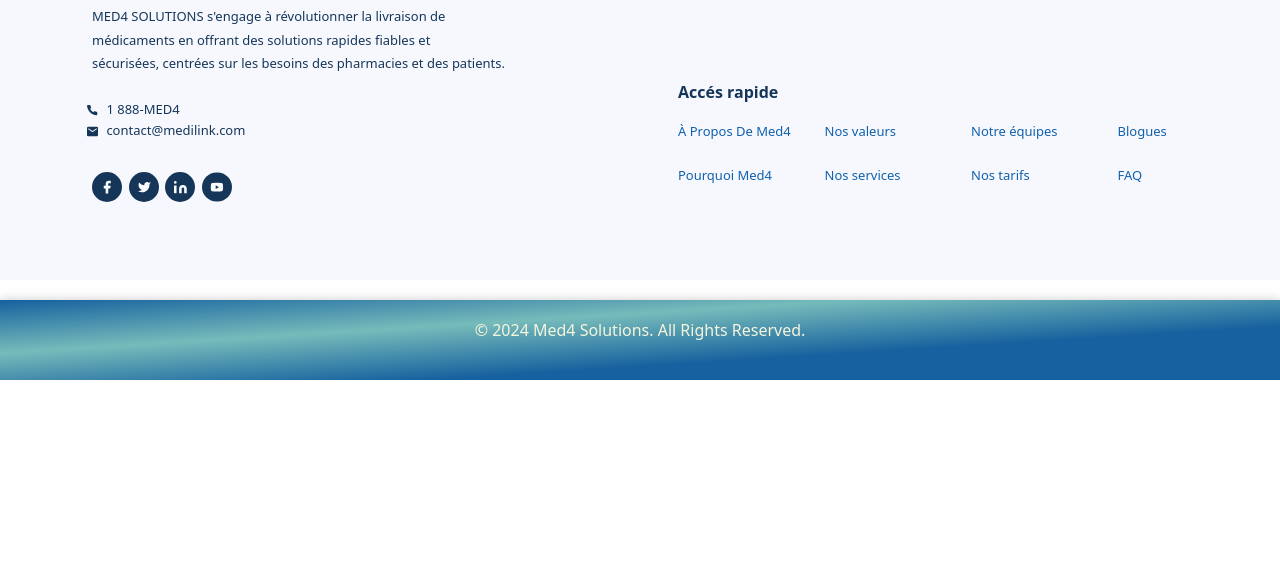
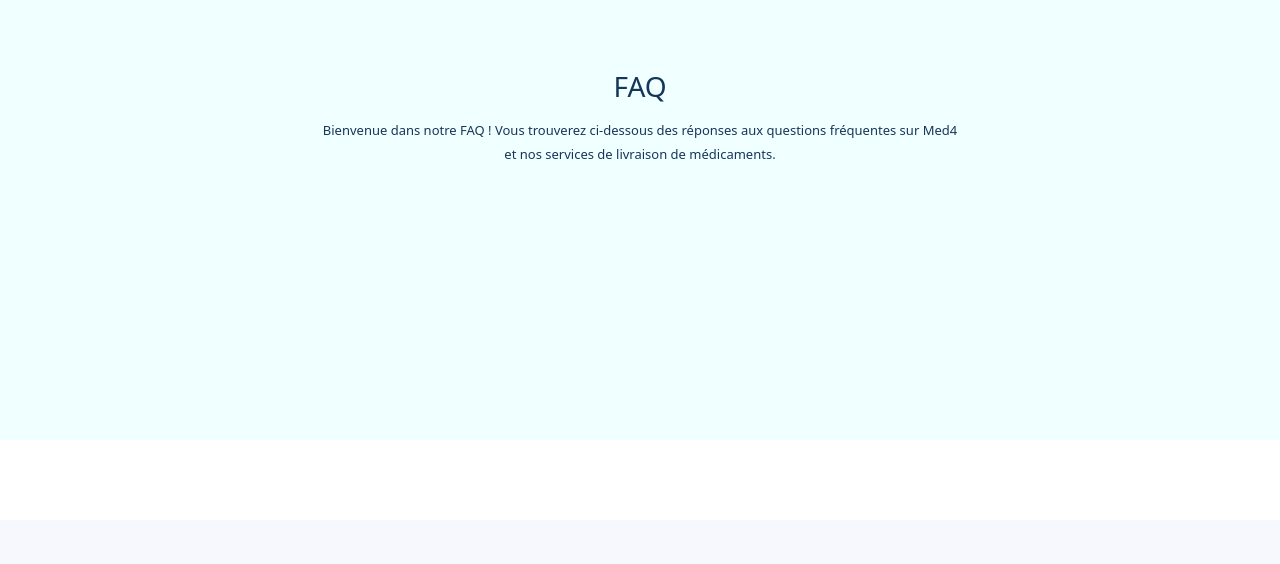
Before and after one commit to jihenJN/med4-site, an Angular app: page / in a window 1280 px wide. Shown: the part 4560-5124 px from the top of the page. Before the commit the page ends 4940 px from the top, so only its background shows below. Built offline with nearby package versions, Linux system fonts and the light colour scheme; grey boxes are pictures that could not be loaded.

Commit message:
feat FAQ  in progress

```diff
--- a/src/app/app.component.html
+++ b/src/app/app.component.html
@@ -7,4 +7,5 @@
 <app-pricing></app-pricing>
 <router-outlet></router-outlet>
 <app-blogs></app-blogs>
+<app-faq></app-faq>
 <app-footer> </app-footer>
--- a/src/app/app.module.ts
+++ b/src/app/app.module.ts
@@ -12,10 +12,11 @@
 import { PartnersComponent } from './partners/partners.component';
 import { PricingComponent } from './pricing/pricing.component';
 import { BlogsComponent } from './blogs/blogs.component';
+import { FAQComponent } from './faq/faq.component';
 
 
 @NgModule({
-  declarations: [AppComponent, FooterComponent, NavbarComponent, HomeComponent, AboutComponent, ValueComponent, ServicesComponent, PartnersComponent, PricingComponent, BlogsComponent],
+  declarations: [AppComponent, FooterComponent, NavbarComponent, HomeComponent, AboutComponent, ValueComponent, ServicesComponent, PartnersComponent, PricingComponent, BlogsComponent, FAQComponent],
   imports: [BrowserModule, AppRoutingModule],
   providers: [],
   bootstrap: [AppComponent],
--- /dev/null
+++ b/src/app/faq/faq.component.css
@@ -0,0 +1,39 @@
+.section-FAQ {
+
+    background-color: #F0FFFF;
+    height: 80vh; /* 50% of the viewport height */
+    display: flex;
+    width: 100%;
+    flex-direction: column;
+    justify-content:center; /* Vertically center */
+    align-items: center;
+
+  }
+
+.big-title-FAQ{
+    text-align: center;
+    color:#163659;
+    margin-bottom: 20px;
+  }
+
+  .text-style-FAQ{
+    font-size: small;
+    text-align:center;
+    color:#163659;
+  }
+
+  .section-extend{
+
+    background-color: #ffffff;
+    height: 10vh; /* 50% of the viewport height */
+    display: flex;
+    width: 100%;
+    flex-direction: column;
+    justify-content:center; /* Vertically center */
+    align-items: center;
+
+  }
+
+  .plus-icon {
+    float: right;
+  }
--- /dev/null
+++ b/src/app/faq/faq.component.html
@@ -0,0 +1,26 @@
+<div class="section-FAQ">
+    <div class="row" style="margin: 10px;">
+        <h3 class="big-title-FAQ">FAQ</h3>
+        <h6 class="text-style-FAQ">Bienvenue dans notre FAQ ! Vous trouverez ci-dessous des réponses aux questions
+            fréquentes sur Med4
+        </h6>
+        <h6 class="text-style-FAQ">
+            et nos services de livraison de médicaments.
+        </h6>
+    </div>
+
+
+    <div class="row">
+
+
+    </div>
+
+
+
+
+
+
+
+
+</div>
+<div class="section-extend"></div>
--- /dev/null
+++ b/src/app/faq/faq.component.ts
@@ -0,0 +1,27 @@
+import { AfterViewInit, Component } from '@angular/core';
+
+@Component({
+  selector: 'app-faq',
+  templateUrl: './faq.component.html',
+  styleUrls: ['./faq.component.css'],
+})
+export class FAQComponent implements AfterViewInit {
+  classList: any;
+  nextElementSibling: any;
+  constructor() {}
+  ngAfterViewInit() {
+    // Put your script code here
+    const acc = document.getElementsByClassName('accordion');
+    for (let i = 0; i < acc.length; i++) {
+      acc[i].addEventListener('click', () => {
+        this.classList.toggle('active');
+        const panel = this.nextElementSibling;
+        if (panel.style.display === 'block') {
+          panel.style.display = 'none';
+        } else {
+          panel.style.display = 'block';
+        }
+      });
+    }
+  }
+}
```
Also changed, not shown: src/assets/phone-bg.png (added), 1 other file (tests, documents, lock files or other folders).
